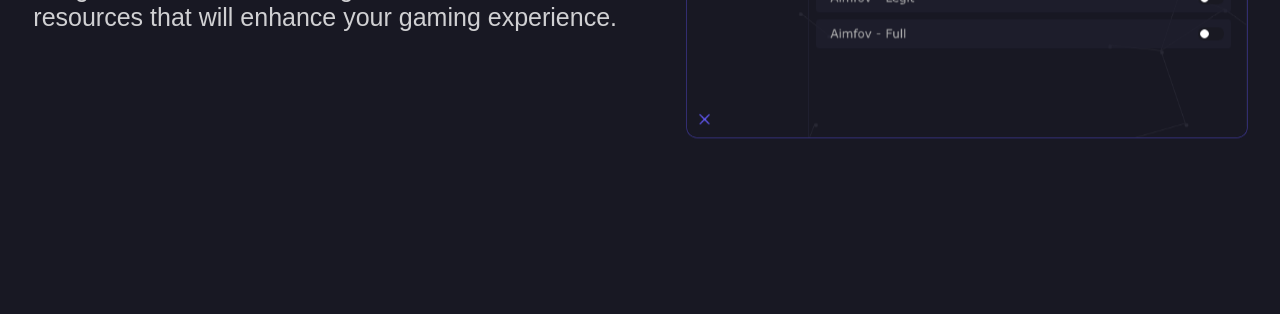
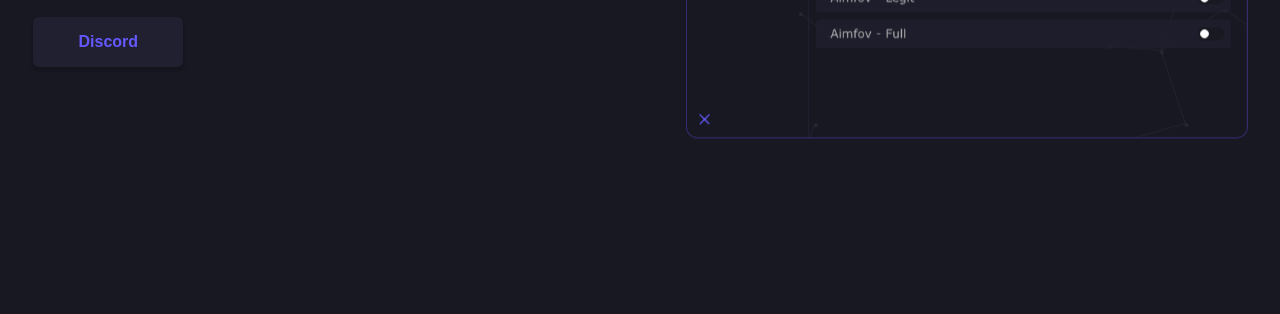
Before and after one commit to faelcanalha/soft-cheat-website, a React app: page / in a window 1280 px wide. Shown: the part 486-800 px from the top of the page. Built offline with nearby package versions, Linux system fonts and the light colour scheme; a web font is replaced by a local one.

Commit message:
add discord button

```diff
--- a/src/Pages/Home.js
+++ b/src/Pages/Home.js
@@ -19,6 +19,9 @@ function Home() {
               selection of tools and resources that will enhance your gaming
               experience.
             </p>
+            <a href="https://discord.gg/rKcmgSZVu5">
+              <button>Discord</button>
+            </a>
           </article>
         </Fade>
         <figure>
--- a/src/index.css
+++ b/src/index.css
@@ -164,6 +164,27 @@ body {
   box-shadow: var(--color-50) 0px 0px 0px 0.7px;
 }
 
+.home .about a button {
+  font-weight: 600;
+  font-size: 16px;
+
+  margin-top: 20px;
+  border-radius: 6px;
+  width: 150px;
+  height: 50px;
+  cursor: pointer;
+
+  color: var(--color);
+  background-color: var(--background-secondary);
+  transition: all 600ms ease-in-out;
+  box-shadow: rgba(0, 0, 0, 0.15) 0px 3px 3px 1.5px;
+}
+
+.home .about a button:hover {
+  color: var(--background);
+  background-color: var(--color);
+}
+
 /*
 ** MAIN MEDIA QUERY
 */
```
